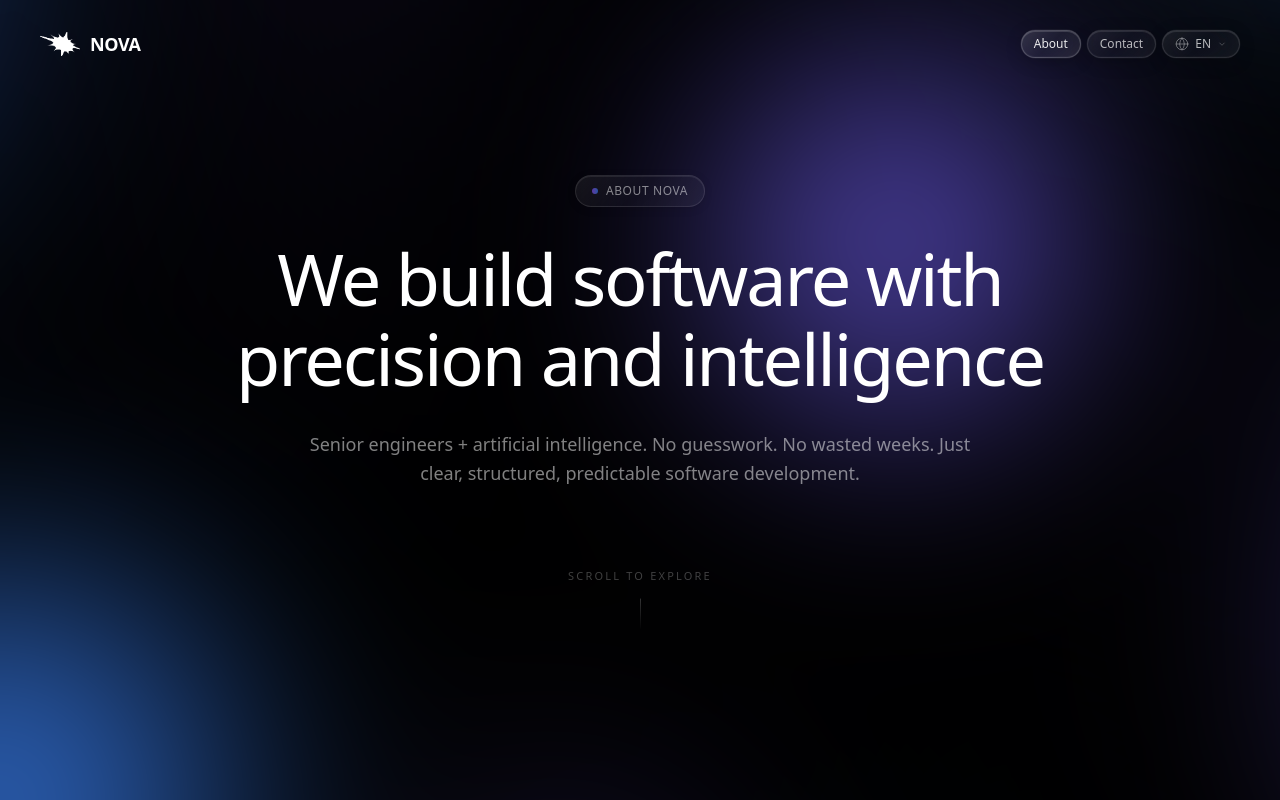
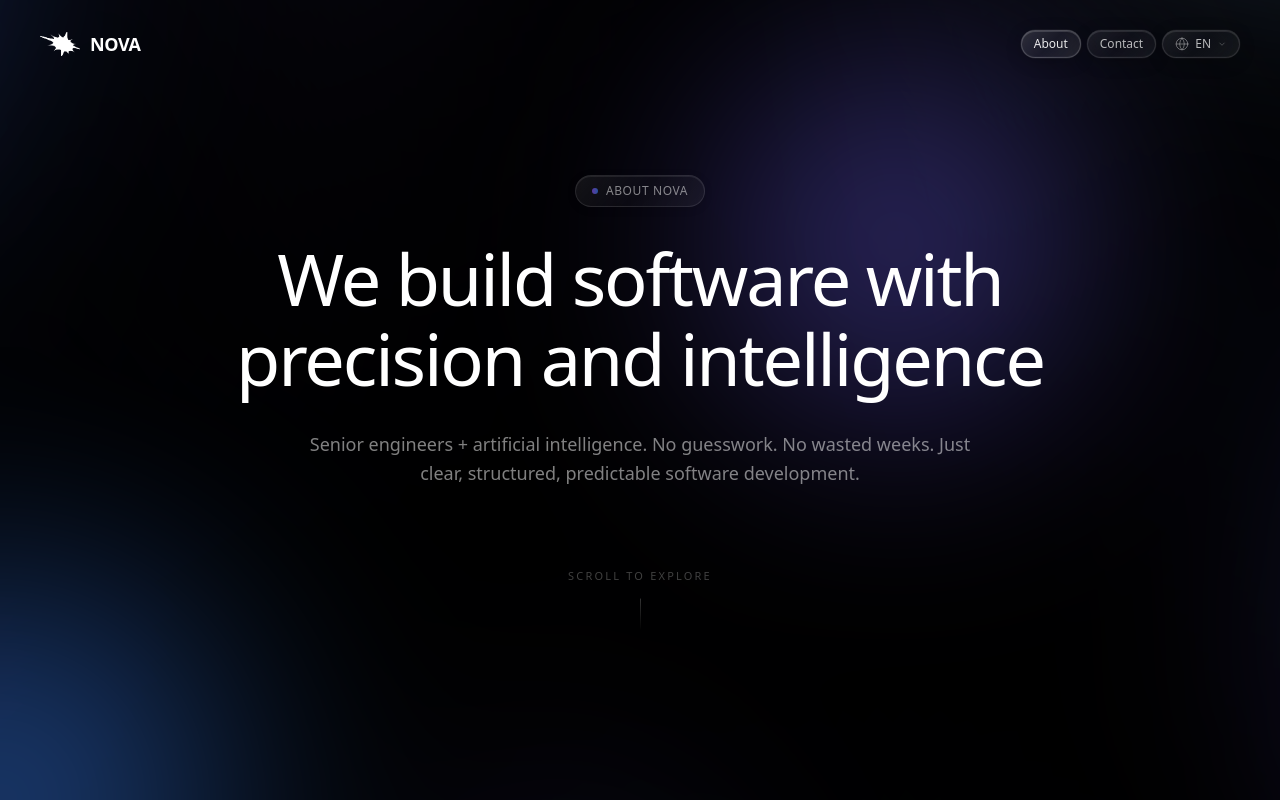
Before and after one commit to Vandy232301/nova-ai-web-app, a Next.js app: page /en/about in a window 1280 px wide. Shown: the top 800 px of the page. Built offline with nearby package versions, Linux system fonts and the light colour scheme.

Commit message:
Reduce gradient opacity on desktop to eliminate white shades
Co-authored-by: Cursor <cursoragent@cursor.com>

```diff
--- a/src/app/globals.css
+++ b/src/app/globals.css
@@ -113,13 +113,13 @@ body {
 
 .nova-gradient-layer::before {
   background:
-    radial-gradient(circle at 20% 30%, rgba(108, 92, 231, 1) 0%, rgba(108, 92, 231, 0.5) 15%, rgba(0, 0, 0, 0.99) 35%, transparent 55%),
-    radial-gradient(circle at 80% 20%, rgba(59, 130, 246, 1) 0%, rgba(59, 130, 246, 0.55) 15%, rgba(0, 0, 0, 0.99) 35%, transparent 55%),
-    radial-gradient(circle at 50% 70%, rgba(59, 130, 246, 1) 0%, rgba(59, 130, 246, 0.5) 15%, rgba(0, 0, 0, 0.99) 35%, transparent 55%),
-    radial-gradient(circle at 15% 60%, rgba(108, 92, 231, 0.85) 0%, rgba(0, 0, 0, 0.98) 25%, transparent 45%),
-    radial-gradient(circle at 85% 80%, rgba(59, 130, 246, 0.9) 0%, rgba(0, 0, 0, 0.99) 25%, transparent 45%),
-    radial-gradient(circle at 40% 15%, rgba(108, 92, 231, 0.8) 0%, rgba(0, 0, 0, 0.99) 20%, transparent 40%),
-    radial-gradient(circle at 30% 90%, rgba(108, 92, 231, 0.75) 0%, rgba(0, 0, 0, 0.99) 20%, transparent 40%);
+    radial-gradient(circle at 20% 30%, rgba(108, 92, 231, 0.6) 0%, rgba(108, 92, 231, 0.3) 15%, rgba(0, 0, 0, 0.99) 35%, transparent 55%),
+    radial-gradient(circle at 80% 20%, rgba(59, 130, 246, 0.6) 0%, rgba(59, 130, 246, 0.35) 15%, rgba(0, 0, 0, 0.99) 35%, transparent 55%),
+    radial-gradient(circle at 50% 70%, rgba(59, 130, 246, 0.6) 0%, rgba(59, 130, 246, 0.3) 15%, rgba(0, 0, 0, 0.99) 35%, transparent 55%),
+    radial-gradient(circle at 15% 60%, rgba(108, 92, 231, 0.5) 0%, rgba(0, 0, 0, 0.98) 25%, transparent 45%),
+    radial-gradient(circle at 85% 80%, rgba(59, 130, 246, 0.55) 0%, rgba(0, 0, 0, 0.99) 25%, transparent 45%),
+    radial-gradient(circle at 40% 15%, rgba(108, 92, 231, 0.45) 0%, rgba(0, 0, 0, 0.99) 20%, transparent 40%),
+    radial-gradient(circle at 30% 90%, rgba(108, 92, 231, 0.4) 0%, rgba(0, 0, 0, 0.99) 20%, transparent 40%);
   /* Responsive blur - smaller on mobile for better performance */
   filter: blur(120px);
   animation: nova-gradient-rotate 30s linear infinite, nova-gradient-pulse 15s ease-in-out infinite;
@@ -130,11 +130,11 @@ body {
 
 .nova-gradient-layer::after {
   background:
-    radial-gradient(circle at 60% 40%, rgba(108, 92, 231, 0.95) 0%, rgba(0, 0, 0, 0.99) 15%, transparent 45%),
-    radial-gradient(circle at 25% 75%, rgba(59, 130, 246, 1) 0%, rgba(0, 0, 0, 0.99) 15%, transparent 45%),
-    radial-gradient(circle at 90% 60%, rgba(108, 92, 231, 0.85) 0%, rgba(0, 0, 0, 0.99) 20%, transparent 45%),
-    radial-gradient(circle at 10% 25%, rgba(59, 130, 246, 0.9) 0%, rgba(0, 0, 0, 0.99) 20%, transparent 45%),
-    radial-gradient(circle at 45% 85%, rgba(108, 92, 231, 0.8) 0%, rgba(0, 0, 0, 0.99) 15%, transparent 40%);
+    radial-gradient(circle at 60% 40%, rgba(108, 92, 231, 0.55) 0%, rgba(0, 0, 0, 0.99) 15%, transparent 45%),
+    radial-gradient(circle at 25% 75%, rgba(59, 130, 246, 0.6) 0%, rgba(0, 0, 0, 0.99) 15%, transparent 45%),
+    radial-gradient(circle at 90% 60%, rgba(108, 92, 231, 0.5) 0%, rgba(0, 0, 0, 0.99) 20%, transparent 45%),
+    radial-gradient(circle at 10% 25%, rgba(59, 130, 246, 0.55) 0%, rgba(0, 0, 0, 0.99) 20%, transparent 45%),
+    radial-gradient(circle at 45% 85%, rgba(108, 92, 231, 0.45) 0%, rgba(0, 0, 0, 0.99) 15%, transparent 40%);
   filter: blur(100px);
   animation: nova-gradient-rotate-reverse 35s linear infinite, nova-gradient-pulse-delayed 18s ease-in-out infinite;
   opacity: 1 !important;
```
